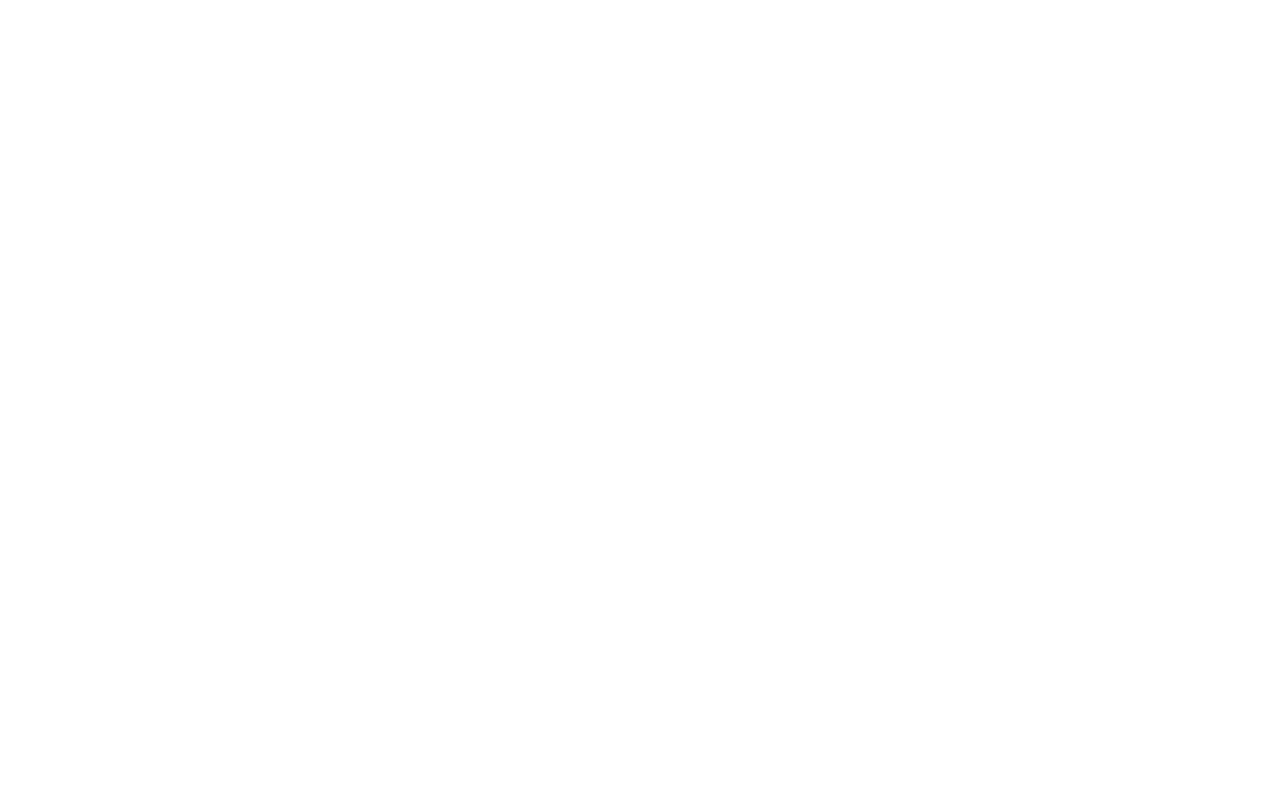
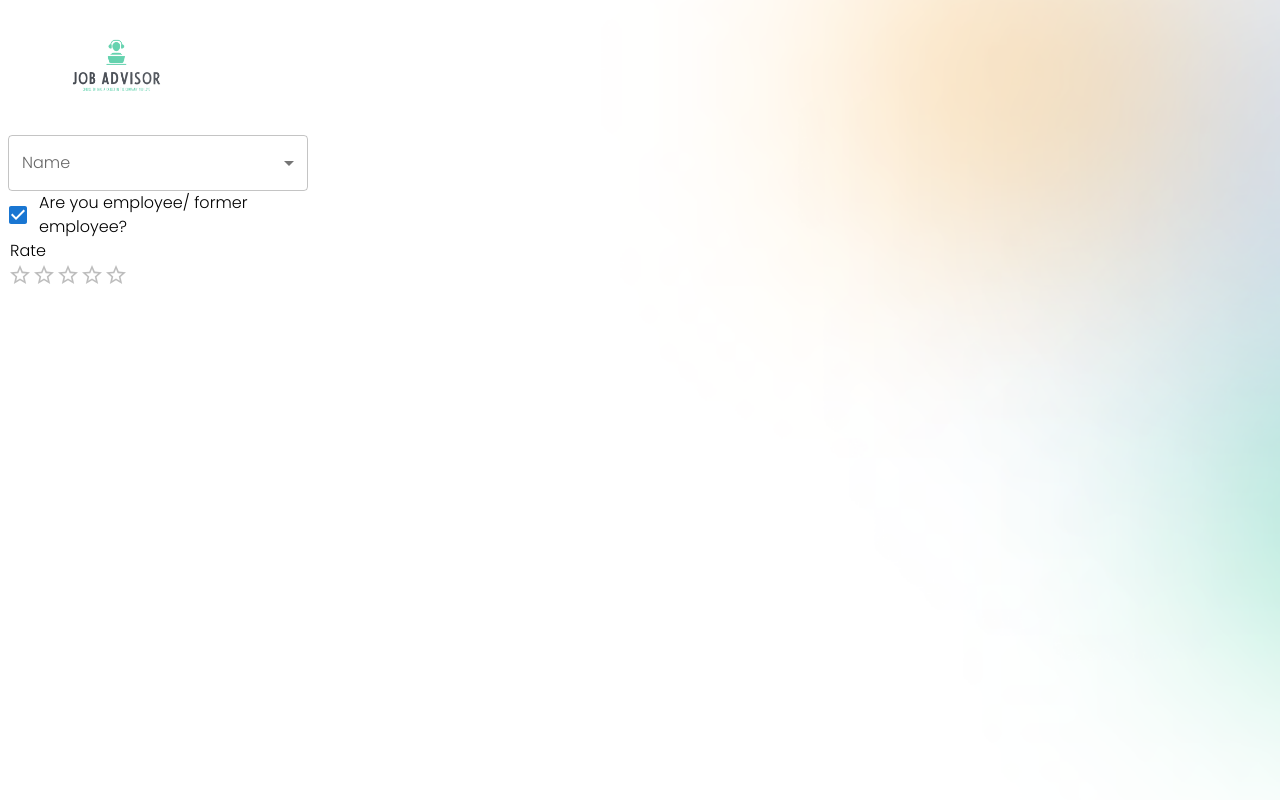
Before and after one commit to Job-Advisor-project/FrontEnd, a React (Create React App) app in the folder react/: page /reviews in a window 1280 px wide. Before the commit this address had no page. Built offline with nearby package versions, Linux system fonts and the light colour scheme.

Commit message:
try out text fields

```diff
--- a/react/src/App.js
+++ b/react/src/App.js
@@ -9,6 +9,7 @@
 import Privacy from "./pages/Other/Privacy";
 import TermsofUse from "./pages/Other/TermsofUse";
 import CareersPage from "./pages/Other/CareersPage";
+import ReviewForm from "./pages/ReviewForm";
 
 export default function App() {
   const [tag, setTag] = useState("work-life-balances");
@@ -36,6 +37,7 @@
             path="/companyOverview"
             element={<CompanyOverview company={company} />}
           />
+          <Route path="/reviews" element={<ReviewForm />} />
           <Route path="/aboutUs" element={<AboutUs />} />
           <Route path="/team" element={<Team />} />
           <Route path="/contactUs" element={<ContactUs />} />
--- a/react/src/components/Tabs.jsx
+++ b/react/src/components/Tabs.jsx
@@ -20,6 +20,7 @@
 import { getCompanyDataVm } from "../api/viewModelels/companyDataVm";
 import { useEffect, useState } from "react";
 import OpenJobs from "./Jobs";
+import { useNavigate } from "react-router-dom";
 
 function TabPanel(props) {
   const { children, value, index, ...other } = props;
@@ -54,6 +55,7 @@
 }
 
 export default function BasicTabs({ company }) {
+  const navigate = useNavigate();
   const openInNewTab = (url) => {
     window.open(url, "_blank", "noopener,noreferrer");
   };
@@ -97,6 +99,9 @@
               sx={{ bgcolor: "#5A85C2" }}
               variant="contained"
               endIcon={<AddIcon />}
+              onClick={() => {
+                navigate("/reviews");
+              }}
             >
               Review
             </Button>
--- a/react/src/pages/CompanyList.jsx
+++ b/react/src/pages/CompanyList.jsx
@@ -9,7 +9,7 @@
 import Box from "@mui/material/Box";
 import { companiesByDisplay } from "../api/companiesByDisplay";
 
-export default function CompanyList() {
+export default function getCompanyListVm() {
   const { data } = companiesByDisplay();
   console.log("inside companylist", data);
   return (
--- /dev/null
+++ b/react/src/pages/ReviewForm.jsx
@@ -0,0 +1,90 @@
+import {
+  Box,
+  Checkbox,
+  FormControlLabel,
+  Grid,
+  Rating,
+  Select,
+  Typography,
+} from "@mui/material";
+
+import OutlinedInput from "@mui/material/OutlinedInput";
+import InputLabel from "@mui/material/InputLabel";
+import MenuItem from "@mui/material/MenuItem";
+import FormControl from "@mui/material/FormControl";
+
+import * as React from "react";
+import { getCompanyListVm } from "../api/viewModelels/companyListVm";
+
+export default function ReviewForm() {
+  const [companyList, setCompanyList] = React.useState([]);
+  const [selectedCompany, setSelectedCompany] = React.useState([]);
+  const [employee, setEmployee] = React.useState(false);
+  const [value, setValue] = React.useState(null);
+  console.log(selectedCompany, employee, value);
+  const handleChange = (event) => {
+    const {
+      target: { value },
+    } = event;
+    setSelectedCompany(value);
+  };
+  return (
+    <Box
+      sx={{
+        backgroundImage: `url('${process.env.PUBLIC_URL}/assets/cc-bg.png')`,
+        backgroundRepeat: "repeat",
+        backgroundPosition: "center",
+        backgroundSize: "cover",
+        height: "100vh",
+        maxWidth: "100%",
+      }}
+    >
+      <Grid item xs={4} md={4}>
+        <Typography sx={{ ml: 5 }}>
+          <img
+            src="../assets/ja-logo.png"
+            alt="jobadvisorlogo"
+            width={150}
+            height={120}
+            // onClick={() => navigate("/")}
+          />
+        </Typography>
+      </Grid>
+      <div>
+        <FormControl sx={{ m: 1, width: 300 }}>
+          <InputLabel>Name</InputLabel>
+          <Select
+            multiple
+            value={selectedCompany}
+            onChange={handleChange}
+            input={<OutlinedInput label="Name" />}
+            onClick={() => getCompanyListVm().then((v) => setCompanyList(v))}
+          >
+            {companyList.map((company) => (
+              <MenuItem key={company} value={company}>
+                {company}
+              </MenuItem>
+            ))}
+          </Select>
+          <FormControlLabel
+            control={
+              <Checkbox
+                defaultChecked
+                onChange={() => setEmployee(!employee)}
+              />
+            }
+            label="Are you employee/ former employee?"
+          />
+          <Typography component="legend">Rate</Typography>
+          <Rating
+            name="simple-controlled"
+            value={value}
+            onChange={(event, newValue) => {
+              setValue(newValue);
+            }}
+          />
+        </FormControl>
+      </div>
+    </Box>
+  );
+}
```
Also changed, not shown: react/src/pages/Nav.jsx (deleted, +0 -13 lines).
